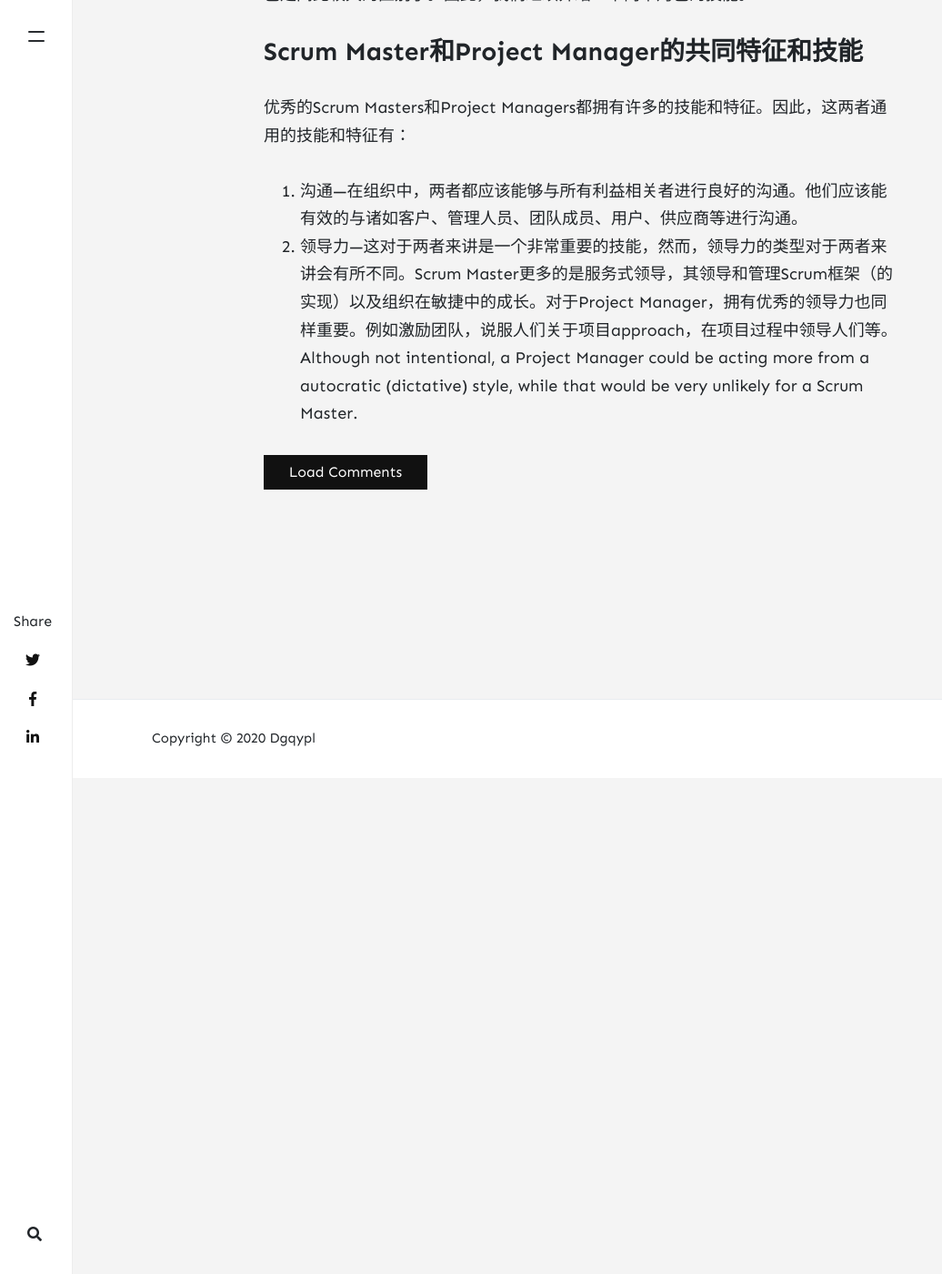
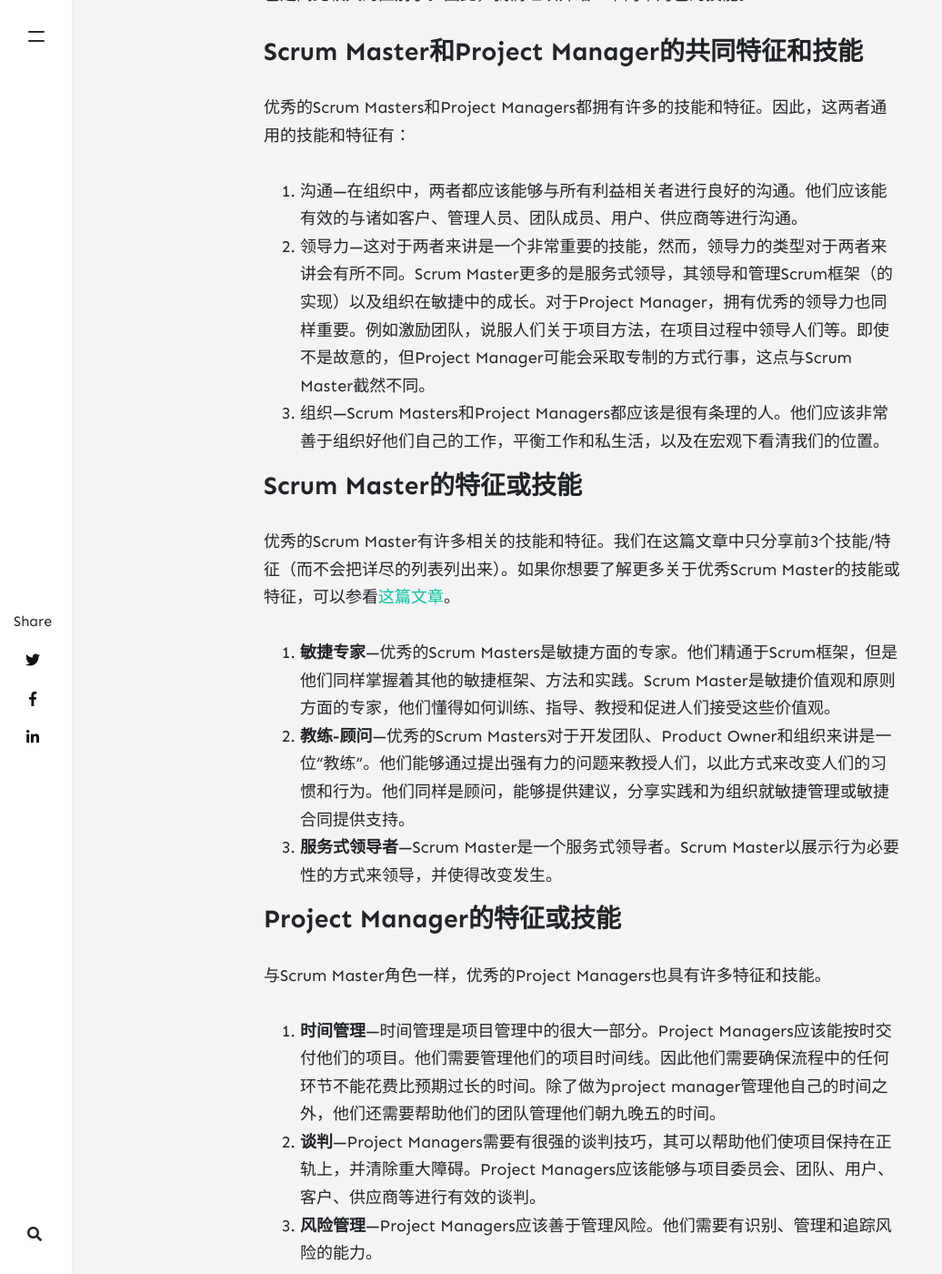
Before and after one commit to dgqypl/dgqypl.github.io, a Jekyll site: the page built from _posts/2020-05-25-ScrumMaster-vs-ProjectManager.md, in a window 1280 px wide and 1400 px high, scrolled down 4544 px. Shown: the whole window at 91% size, without its empty margins (0-1036 px from the left). Built offline with Jekyll 4.4.1, drawn with Linux system fonts in a browser that asks for light colours; nearby versions of some CDN libraries; comment, search, counter and statistics services are not loaded; before the commit the page ends 5399 px from its top, so only the background shows below that; some of the changed text lies outside the part shown.

Commit message:
no message

```diff
--- a/_posts/2020-05-21-ScrumMaster-vs-ProjectManager.md
+++ b/_posts/2020-05-25-ScrumMaster-vs-ProjectManager.md
@@ -84,4 +84,49 @@ Scrum Master角色的主要职责或目的是通过促进和支持（在[Scrum G
 优秀的Scrum Masters和Project Managers都拥有许多的技能和特征。因此，这两者通用的技能和特征有：
 
 1. 沟通—在组织中，两者都应该能够与所有利益相关者进行良好的沟通。他们应该能有效的与诸如客户、管理人员、团队成员、用户、供应商等进行沟通。
-2. 领导力—这对于两者来讲是一个非常重要的技能，然而，领导力的类型对于两者来讲会有所不同。Scrum Master更多的是服务式领导，其领导和管理Scrum框架（的实现）以及组织在敏捷中的成长。对于Project Manager，拥有优秀的领导力也同样重要。例如激励团队，说服人们关于项目approach，在项目过程中领导人们等。Although not intentional, a Project Manager could be acting more from a autocratic (dictative) style, while that would be very unlikely for a Scrum Master.
+2. 领导力—这对于两者来讲是一个非常重要的技能，然而，领导力的类型对于两者来讲会有所不同。Scrum Master更多的是服务式领导，其领导和管理Scrum框架（的实现）以及组织在敏捷中的成长。对于Project Manager，拥有优秀的领导力也同样重要。例如激励团队，说服人们关于项目方法，在项目过程中领导人们等。即使不是故意的，但Project Manager可能会采取专制的方式行事，这点与Scrum Master截然不同。
+3. 组织—Scrum Masters和Project Managers都应该是很有条理的人。他们应该非常善于组织好他们自己的工作，平衡工作和私生活，以及在宏观下看清我们的位置。
+
+### Scrum Master的特征或技能
+
+优秀的Scrum Master有许多相关的技能和特征。我们在这篇文章中只分享前3个技能/特征（而不会把详尽的列表列出来）。如果你想要了解更多关于优秀Scrum Master的技能或特征，可以参看[这篇文章](https://www.barryovereem.com/characteristics-of-a-great-scrum-master/)。
+
+1. **敏捷专家**—优秀的Scrum Masters是敏捷方面的专家。他们精通于Scrum框架，但是他们同样掌握着其他的敏捷框架、方法和实践。Scrum Master是敏捷价值观和原则方面的专家，他们懂得如何训练、指导、教授和促进人们接受这些价值观。
+2. **教练-顾问**—优秀的Scrum Masters对于开发团队、Product Owner和组织来讲是一位“教练”。他们能够通过提出强有力的问题来教授人们，以此方式来改变人们的习惯和行为。他们同样是顾问，能够提供建议，分享实践和为组织就敏捷管理或敏捷合同提供支持。
+3. **服务式领导者**—Scrum Master是一个服务式领导者。Scrum Master以展示行为必要性的方式来领导，并使得改变发生。
+
+### Project Manager的特征或技能
+
+与Scrum Master角色一样，优秀的Project Managers也具有许多特征和技能。
+
+1. **时间管理**—时间管理是项目管理中的很大一部分。Project Managers应该能按时交付他们的项目。他们需要管理他们的项目时间线。因此他们需要确保流程中的任何环节不能花费比预期过长的时间。除了做为project manager管理他自己的时间之外，他们还需要帮助他们的团队管理他们朝九晚五的时间。
+2. **谈判**—Project Managers需要有很强的谈判技巧，其可以帮助他们使项目保持在正轨上，并清除重大障碍。Project Managers应该能够与项目委员会、团队、用户、客户、供应商等进行有效的谈判。
+3. **风险管理**—Project Managers应该善于管理风险。他们需要有识别、管理和追踪风险的能力。
+
+### 结论
+
+就像你已经注意到的，Scrum Master和Project Manager角色之间有很多差异。当然，他们之间也有一些重叠（通用）的特征和技能。然而，通过岗位职责来看，在Scrum Master和Project Manager角色之间只有很少的差异。让我们来总结一下这两者间top-3的重叠和top-3的区别：
+
+### Scrum Master vs Project Manager Top-3职责重叠的部分：
+
+1. Scrum Master和Project Manager都有责任指导组织和团队，为了提高他们的效率；
+2. Scrum Master和Project Manager都**不需要**为项目的成功或失败负责。在Scrum中，Product Owner将最终为项目的成功来负责。在项目中，是项目委员会来为此负责；
+3. Scrum Master和Project Manager都能帮助组织移除障碍/阻碍。然而，Project Manager通常是自己解决障碍，而Scrum Master（更愿意）指导组织和团队去解决障碍。
+
+### Scrum Master vs Project Manager Top-3职责有区别的部分：
+
+1. Project Manager创建、管理和更新所有的文档（项目摘要、PID、预算、风险日志、项目计划、甘特图等）。而Scrum Master不创建、管理和更新任何文档。
+2. Project Manager创建、管理、划分和分配任务给团队成员，同时也为相关利益者管理（项目的）范围。所以，Project Manager具有与需求/内容相关的责任。Scrum Master与内容、需求或产品没有任何关系。Scrum Master不管理工作分配、人员、资源、材料等。
+3. Project Manager角色有很广泛的定位。它包含许多不同的责任，有时没有明确的关系（比如写业务案例vs教导和激励人们）。然而Scrum Master角色则更加专注。Scrum Master增加组织的敏捷性，成为一个服务式领导者并且帮助人们理解和实施Scrum框架。
+
+### 想要学习更多？
+
+希望这篇文章对你有所帮助。如果你接下来有任何问题或者想要了解更多关于专业Scrum，那么请联系我们。
+
+许多Scrum的实现（implementations）失败或者没有使利益最大化的原因之一，是因为对Scrum有非常多的误解，尤其是Product Owner和Scrum Master的角色。如果你是一名至少有1年经验的Product Owner、Product Manager、Scrum Master或敏捷教练，可以去参看关于Product Owner立场的[Professional Scrum Product Owner-Advanced class](https://xebia.com/academy/nl/training/pspo-a)这篇文章。寻找你喜欢或所在地区的培训师，并深入和扩展你的项目管理知识和技能。同时让我们知道你对培训的想法。可以包括你喜欢什么？有什么可以改进的？让我们携手合作，将Product Ownership的专业提升到一个新的水平。
+
+如果你想要体验全新的Professional Scrum Product Owner-Advanced课程，可以在Scrum.org上查找你所在地区的课程。如果你想要参与到我们的其中一门课程，请访问我们的[Xebia Academy](https://xebia.com/academy/nl/training/pspo-a)页面以获取更多的信息或通过training@xebia.com邮箱查询内部课程。
+
+---
+
+原文地址：[Scrum Master vs Project Manager — An overview of the differences.](https://medium.com/the-value-maximizers/scrum-master-vs-project-manager-an-overview-of-the-differences-73104d0264ab)
```
